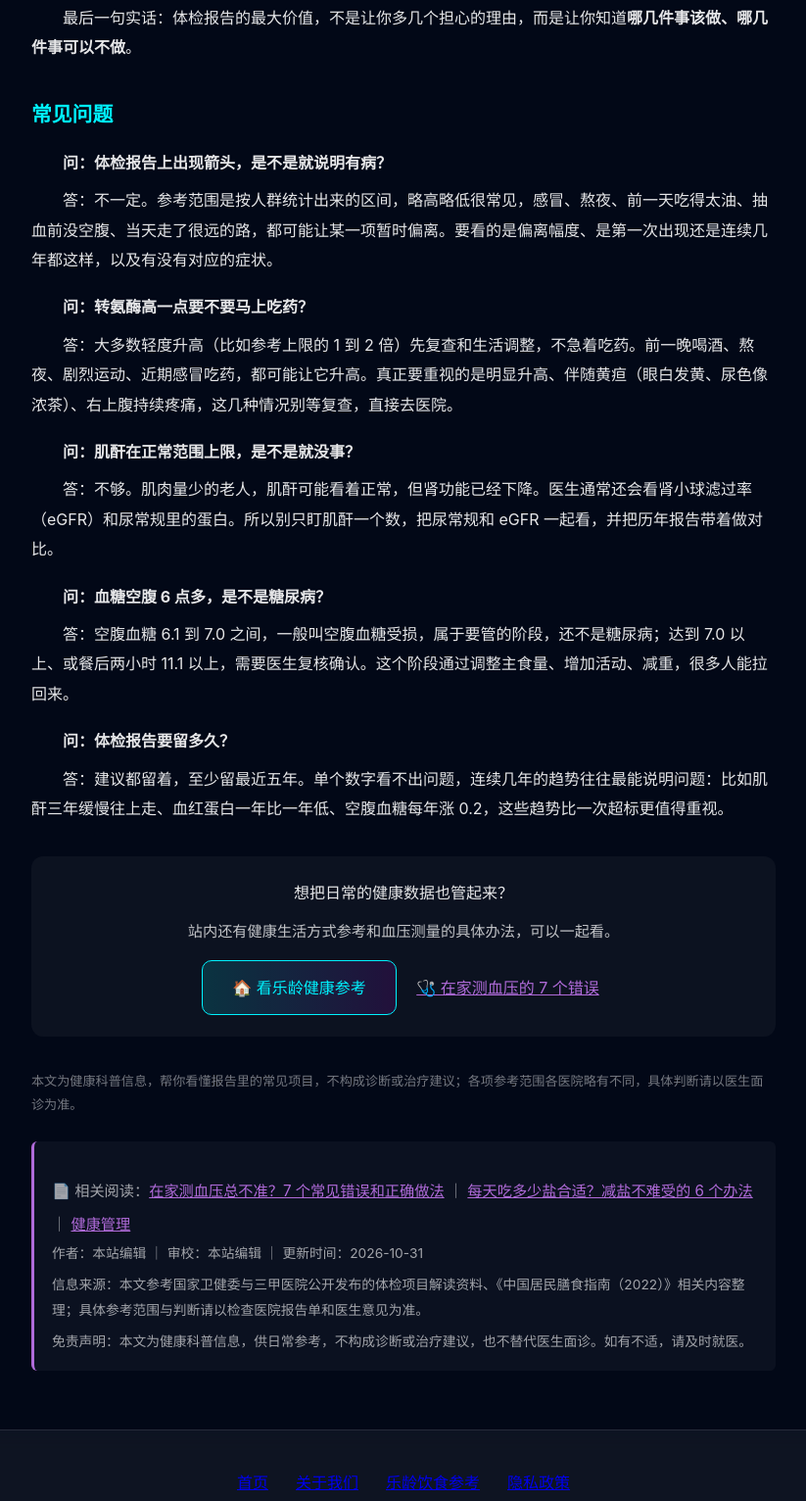
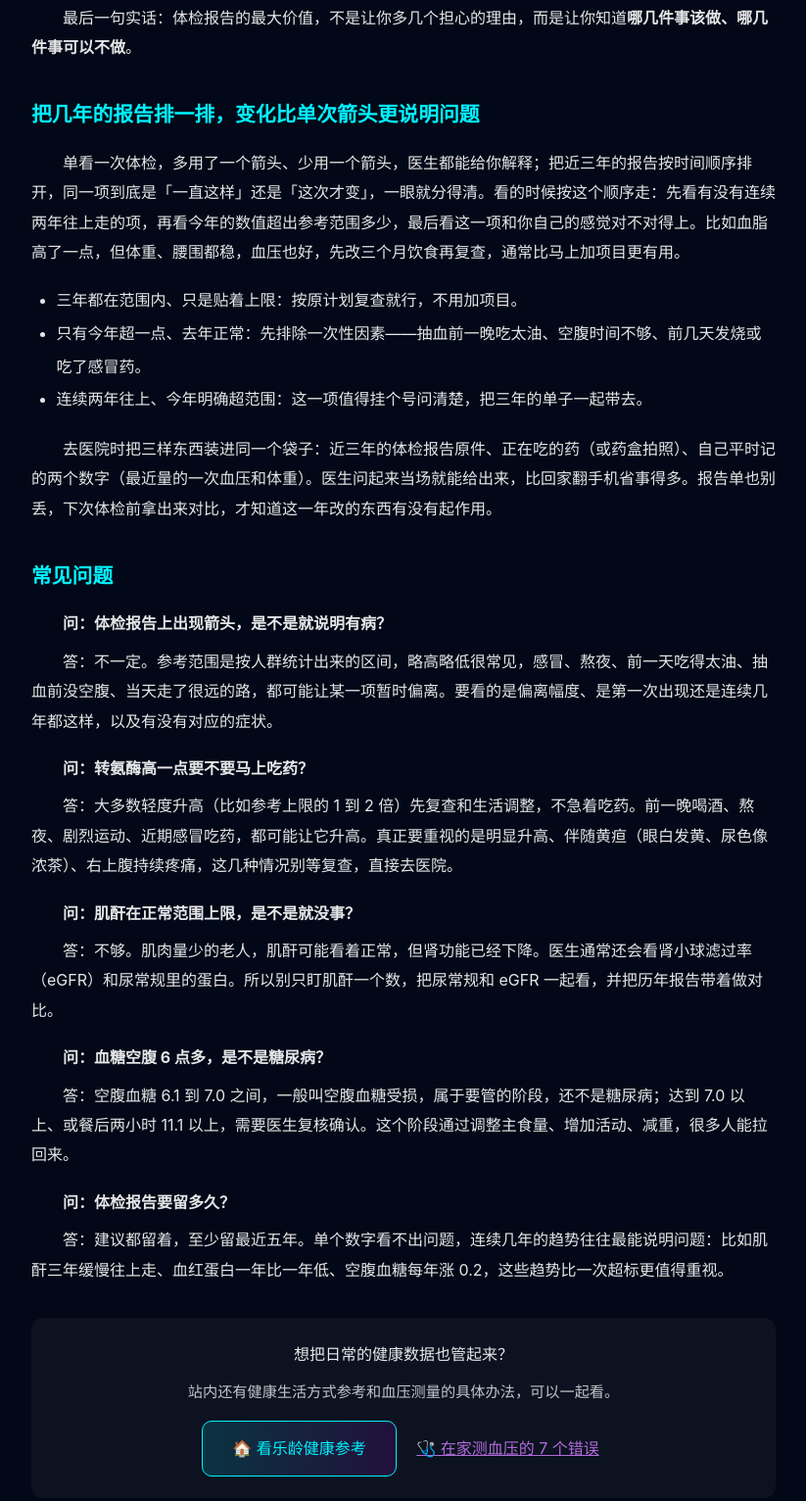
Before and after one commit to anruijie749-alt/anruijie749-alt.github.io, a plain HTML site: page article13.html in a window 1280 px wide. Shown: the part 3778-5310 px from the top of the page at 98% size, without its empty margins (228-1051 px from the left). Drawn offline with Linux system fonts and the light colour scheme.

Commit message:
巡检 2026-11-15：补实质内容（article13/article5/article6/guide-travel/lunch index）+ 更新时间与 sitemap lastmod

```diff
--- a/article13.html
+++ b/article13.html
@@ -204,7 +204,15 @@
 <li>一侧手脚发麻无力、说话不利索（立刻打 120，别等）</li>
 </ul>
 <p style="text-indent:2em;margin-bottom:18px;">最后一句实话：体检报告的最大价值，不是让你多几个担心的理由，而是让你知道<strong>哪几件事该做、哪几件事可以不做</strong>。</p>
-        <h2 id="faq" style="color:#00f2fe;font-size:1.3rem;margin:34px 0 14px;">常见问题</h2>
+                <h2 id="s8" style="color:#00f2fe;font-size:1.3rem;margin:34px 0 14px;">把几年的报告排一排，变化比单次箭头更说明问题</h2>
+        <p style="text-indent:2em;margin-bottom:18px;">单看一次体检，多用了一个箭头、少用一个箭头，医生都能给你解释；把近三年的报告按时间顺序排开，同一项到底是「一直这样」还是「这次才变」，一眼就分得清。看的时候按这个顺序走：先看有没有连续两年往上走的项，再看今年的数值超出参考范围多少，最后看这一项和你自己的感觉对不对得上。比如血脂高了一点，但体重、腰围都稳，血压也好，先改三个月饮食再复查，通常比马上加项目更有用。</p>
+        <ul style="margin:0 0 18px 1.6em;line-height:2.1;">
+            <li>三年都在范围内、只是贴着上限：按原计划复查就行，不用加项目。</li>
+            <li>只有今年超一点、去年正常：先排除一次性因素——抽血前一晚吃太油、空腹时间不够、前几天发烧或吃了感冒药。</li>
+            <li>连续两年往上、今年明确超范围：这一项值得挂个号问清楚，把三年的单子一起带去。</li>
+        </ul>
+        <p style="text-indent:2em;margin-bottom:18px;">去医院时把三样东西装进同一个袋子：近三年的体检报告原件、正在吃的药（或药盒拍照）、自己平时记的两个数字（最近量的一次血压和体重）。医生问起来当场就能给出来，比回家翻手机省事得多。报告单也别丢，下次体检前拿出来对比，才知道这一年改的东西有没有起作用。</p>
+<h2 id="faq" style="color:#00f2fe;font-size:1.3rem;margin:34px 0 14px;">常见问题</h2>
         <p style="text-indent:2em;margin-bottom:8px;"><strong>问：体检报告上出现箭头，是不是就说明有病？</strong></p>
         <p style="text-indent:2em;margin-bottom:18px;">答：不一定。参考范围是按人群统计出来的区间，略高略低很常见，感冒、熬夜、前一天吃得太油、抽血前没空腹、当天走了很远的路，都可能让某一项暂时偏离。要看的是偏离幅度、是第一次出现还是连续几年都这样，以及有没有对应的症状。</p>
         <p style="text-indent:2em;margin-bottom:8px;"><strong>问：转氨酶高一点要不要马上吃药？</strong></p>
@@ -228,7 +236,7 @@
           <p style="margin-top:18px;line-height:2.2;font-size:0.95rem;">
             📄 相关阅读：<a href="article7.html" style="color:#b06bd9;font-weight:400;text-decoration:underline;">在家测血压总不准？7 个常见错误和正确做法</a> ｜ <a href="article8.html" style="color:#b06bd9;font-weight:400;text-decoration:underline;">每天吃多少盐合适？减盐不难受的 6 个办法</a> ｜ <a href="health.html" style="color:#b06bd9;font-weight:400;text-decoration:underline;">健康管理</a>
         </p>
-<p style="margin:0 0 6px;">作者：本站编辑 ｜ 审校：本站编辑 ｜ 更新时间：2026-10-31</p>
+<p style="margin:0 0 6px;">作者：本站编辑 ｜ 审校：本站编辑 ｜ 更新时间：2026-11-15</p>
   <p style="margin:0 0 6px;">信息来源：本文参考国家卫健委与三甲医院公开发布的体检项目解读资料、《中国居民膳食指南（2022）》相关内容整理；具体参考范围与判断请以检查医院报告单和医生意见为准。</p>
   <p style="margin:0;">免责声明：本文为健康科普信息，供日常参考，不构成诊断或治疗建议，也不替代医生面诊。如有不适，请及时就医。</p>
 </div>
```
